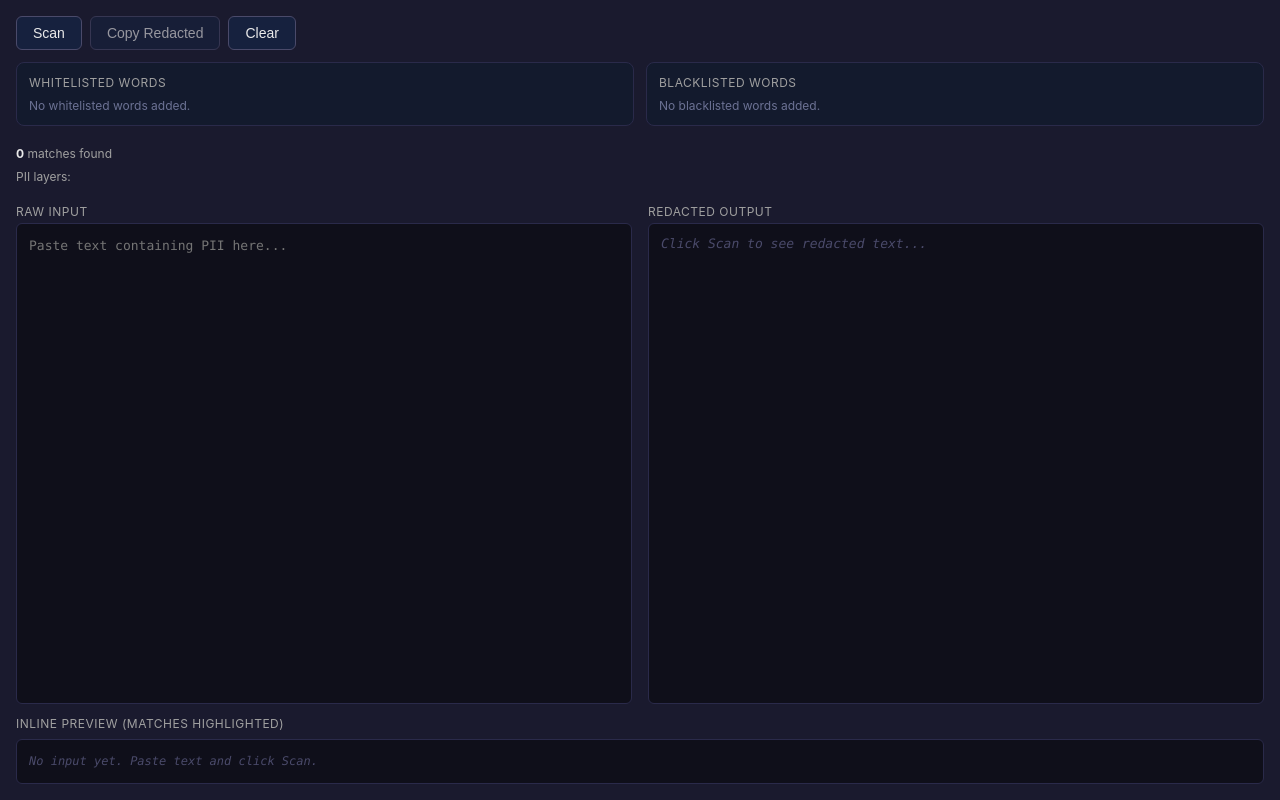
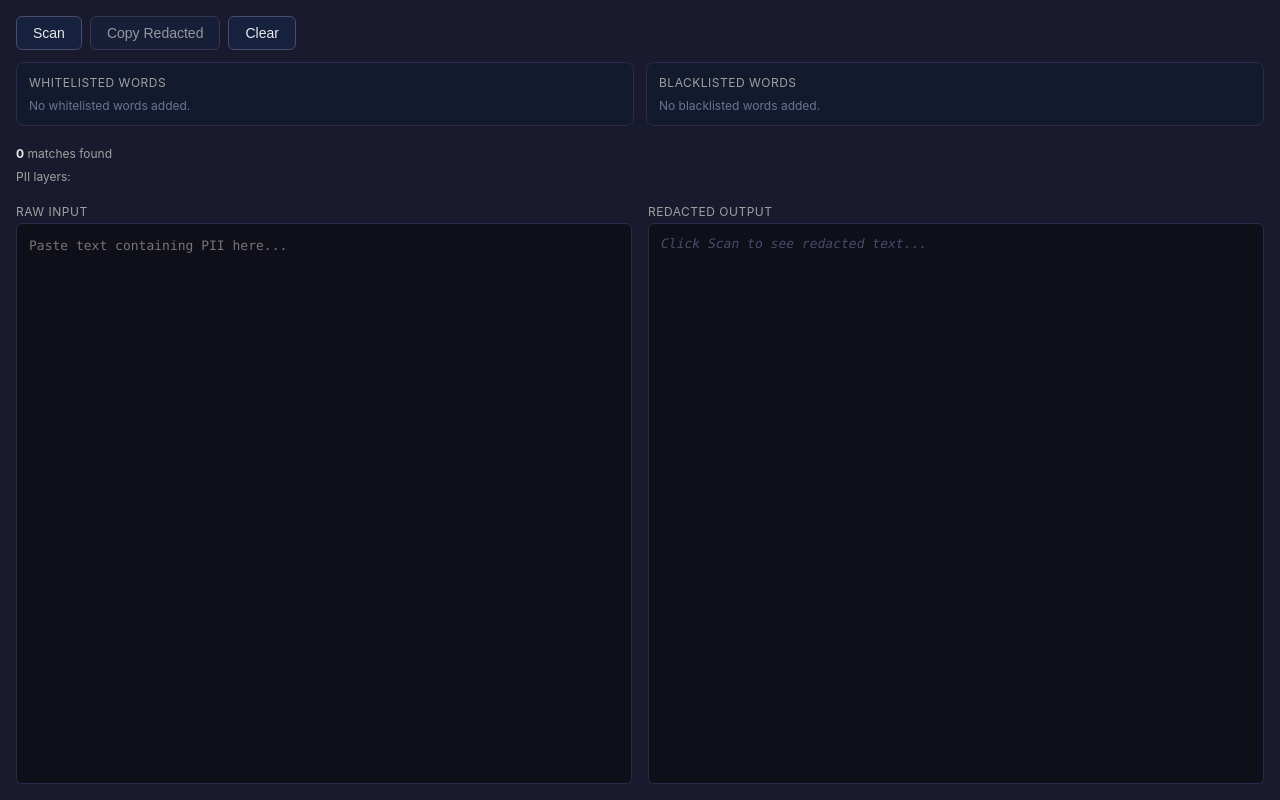
Before and after one commit to CSC392-CSC492-Building-AI-ML-systems/LocalPIIGuard-Winter2026, a React (Vite) app: page / in a window 1280 px wide. Built offline with nearby package versions, Linux system fonts and the light colour scheme.

Commit message:
removed inline preview, debugged blacklist

```diff
--- a/src/App.tsx
+++ b/src/App.tsx
@@ -923,7 +923,6 @@ function App() {
   }, []);
 
   const detectedTypes = [...new Set(matches.map((m) => m.type))];
-  const previewNodes = buildHighlightedPreview(input, matches);
   const layerEntries = Object.entries(layerState).sort(([a], [b]) => a.localeCompare(b));
 
 
@@ -1091,45 +1090,7 @@ function App() {
           />
         </div>
       </div>
-{contextMenu && (
-        <div
-          className="context-menu"
-          style={{ top: contextMenu.y, left: contextMenu.x }}
-          onClick={(e) => e.stopPropagation()}
-        >
-          <div className="context-menu-label">"{contextMenu.text}"</div>
-          {contextMenu.step === 'main' ? (
-            <>
-              <button
-                type="button"
-                onClick={() => setContextMenu((c) => c && { ...c, step: 'blacklist-type' })}
-              >
-                Add to Blacklist →
-              </button>
-              <button type="button" onClick={addSelectedToAllowlist}>Add to Whitelist</button>
-              <button type="button" onClick={() => setContextMenu(null)}>Cancel</button>
-            </>
-          ) : (
-            <>
-              <div className="context-menu-section">Pick type:</div>
-              <div className="context-menu-types">
-                {PII_TYPES.map((t) => (
-                  <button key={t} type="button" onClick={() => addSelectedToBlacklist(t)}>
-                    {t}
-                  </button>
-                ))}
-              </div>
-              <button
-                type="button"
-                className="context-menu-back"
-                onClick={() => setContextMenu((c) => c && { ...c, step: 'main' })}
-              >
-                ← Back
-              </button>
-            </>
-          )}
-        </div>
-      )}
+
 
       {contextMenu && (
         <div
@@ -1170,23 +1131,6 @@ function App() {
           )}
         </div>
       )}
-
-      <div className="preview-section">
-        <label
-          style={{
-            fontSize: 12,
-            color: '#a0a0a0',
-            marginBottom: 4,
-            display: 'block',
-            textTransform: 'uppercase',
-            letterSpacing: 0.5,
-          }}
-        >          Inline Preview (matches highlighted)
-        </label>
-        <div className={`preview ${!input ? 'preview-empty' : ''}`}>
-          {input ? previewNodes : 'No input yet. Paste text and click Scan.'}
-        </div>
-      </div>
     </div>
   );
 }
--- a/src/index.css
+++ b/src/index.css
@@ -556,6 +556,7 @@ body {
 
 .tooltip-btn-redo:hover {
   background: #352550;
+}
 .redacted-preview {
   flex: 1;
   min-height: 200px;
```
